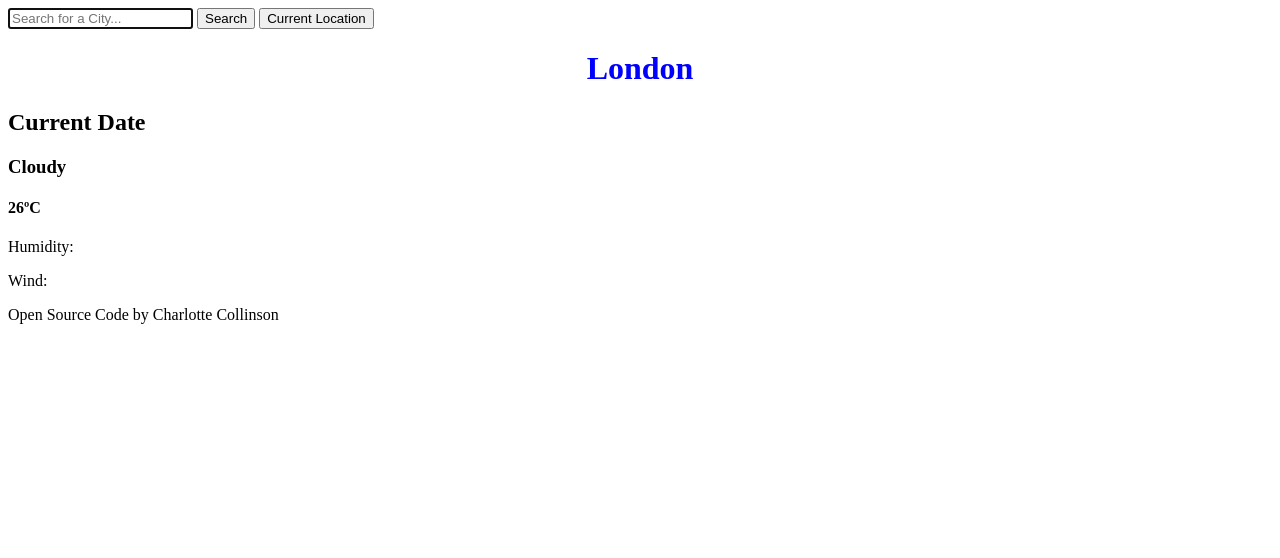
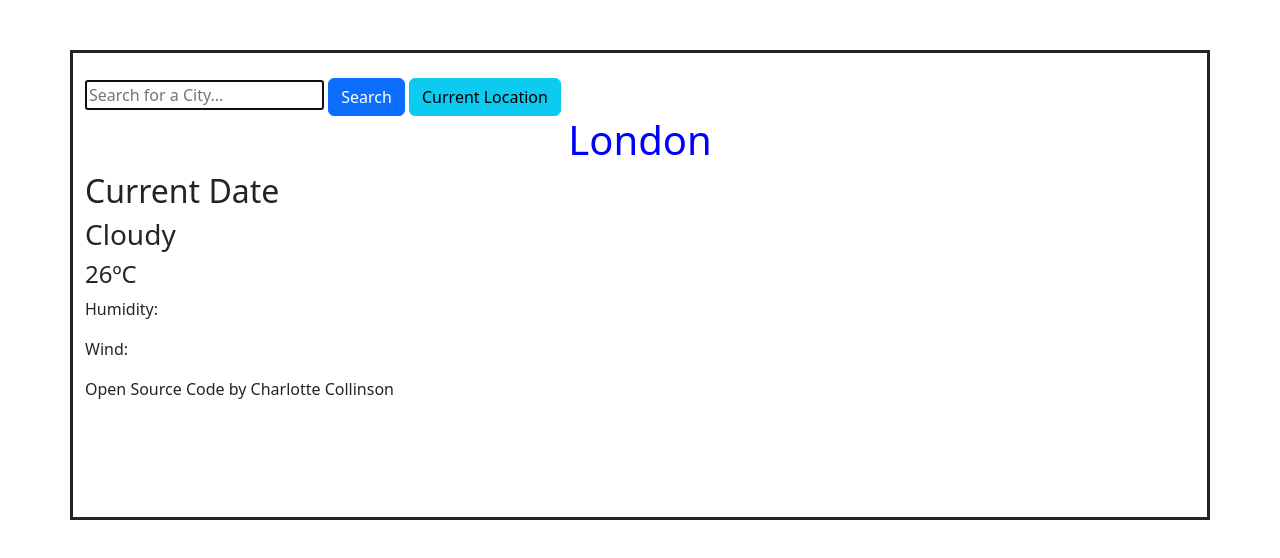
Before and after one commit to cjcollinson1/SheCodesPlusProject, a plain HTML site: page index.html in a window 1280 px wide. Drawn offline with nearby package versions, Linux system fonts and the light colour scheme.

Commit message:
Start CSS and Add Bootstrap

```diff
--- a/index.html
+++ b/index.html
@@ -6,7 +6,24 @@
     <meta name="viewport" content="width=device-width, initial-scale=1.0" />
     <title>Charlotte Weather Page</title>
     <link rel="stylesheet" href="src/style.css" />
+    <link rel="preconnect" href="https://fonts.googleapis.com" />
+    <link rel="preconnect" href="https://fonts.gstatic.com" crossorigin />
+    <link
+      href="https://fonts.googleapis.com/css2?family=Roboto:ital,wght@0,100;0,300;0,400;0,500;0,700;0,900;1,100;1,300;1,400;1,500;1,700&display=swap"
+      rel="stylesheet"
+    />
     <script src="src/apps.js"></script>
+
+
+  <link href="https://cdn.jsdelivr.net/npm/bootstrap@5.2.0-beta1/dist/css/bootstrap.min.css" rel="stylesheet" integrity="sha384-0evHe/X+R7YkIZDRvuzKMRqM+OrBnVFBL6DOitfPri4tjfHxaWutUpFmBp4vmVor" crossorigin="anonymous">
+  <script src="https://cdn.jsdelivr.net/npm/bootstrap@5.2.0-beta1/dist/js/bootstrap.bundle.min.js" integrity="sha384-pprn3073KE6tl6bjs2QrFaJGz5/SUsLqktiwsUTF55Jfv3qYSDhgCecCxMW52nD2" crossorigin="anonymous"></script>
+
+</html>
+
+
+
+
+
   </head>
   <body>
     <div class="container">
@@ -18,8 +35,11 @@
           autocomplete="off"
           autofocus="on"
         />
-        <input type="submit" id="searchButton" value="Search" />
-        <input type="submit" id="currentLocation" value="Current Location" />
+<button type="button" class="btn btn-primary">Search</button>
+<button type="button" class="btn btn-info">Current Location</button>
+
+        <!-- <input type="submit" id="searchButton" value="Search" /> -->
+       <!-- <input type="submit" id="currentLocation" value="Current Location" /> -->
 
         <h1 id="city">London</h1>
         <h2 id="date">Current Date</h2>
--- a/src/style.css
+++ b/src/style.css
@@ -1,4 +1,25 @@
+body {
+  font-family: "Roboto", sans-serif;
+  padding-top: 50px;
+  padding-bottom: 50px;
+  margin-top: 50px;
+  margin-bottom: 50px;
+  margin-left: 400px;
+  margin-right: 400px;
+}
+
 h1 {
   color: blue;
   text-align: center;
 }
+
+.container {
+  border-style: solid;
+  padding-top: 25px;
+  padding-bottom: 100px;
+  padding-left: 25px;
+  padding-right: 25px;
+}
+
+.search {
+}
```
